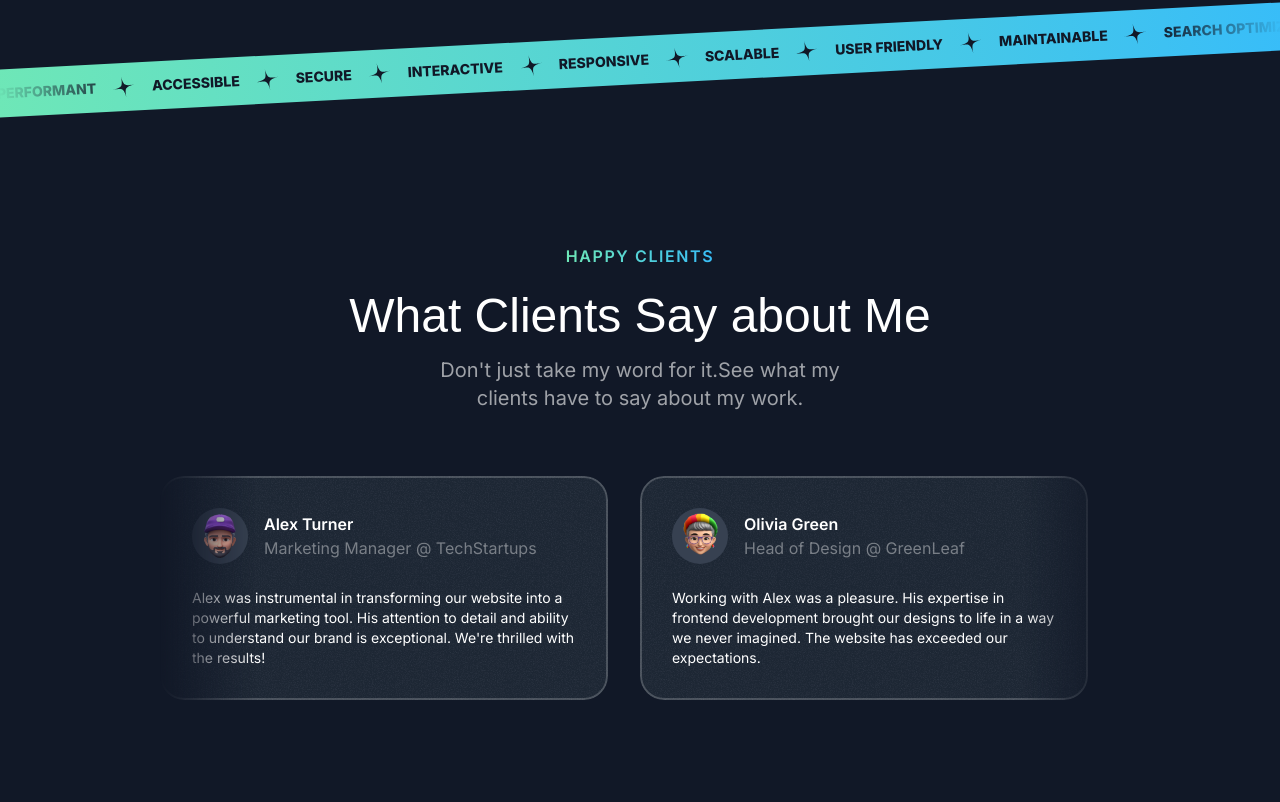
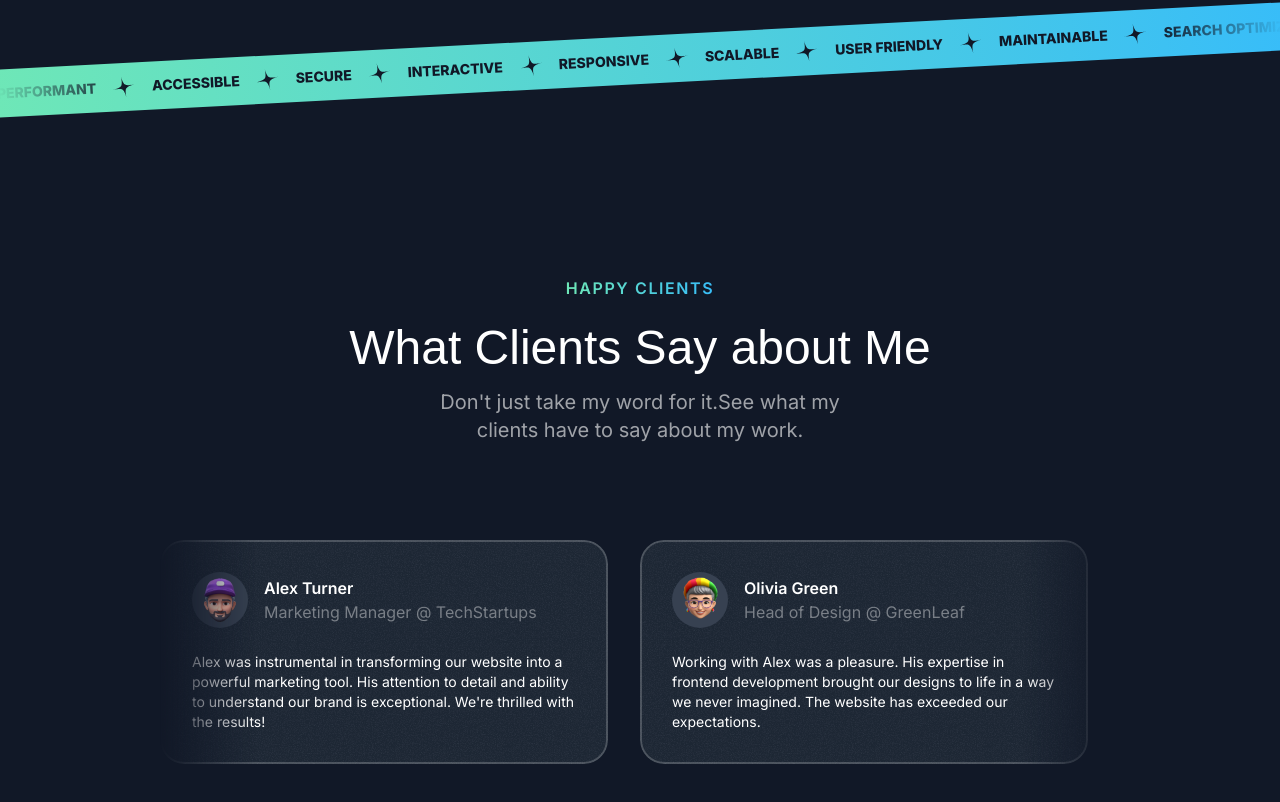
Before and after one commit to mr-Ayalk/ayalk_portfolio, a Next.js app: page / in a window 1280 px wide. Shown: the part 3014-3816 px from the top of the page. Before the commit the page ends 3778 px from the top, so only its background shows below. Built offline with nearby package versions, Linux system fonts and the light colour scheme; a web font is replaced by a local one.

Commit message:
desktop size testemonial page completed

```diff
--- a/src/sections/Testimonials.tsx
+++ b/src/sections/Testimonials.tsx
@@ -43,7 +43,7 @@ const testimonials = [
 
 export const TestimonialsSection = () => {
   return (
-    <div className="py-16 flex">
+    <div className="py-16 lg:py-24">
       <div className="container">
         <SectionHeader
           eyebrow="Happy Clients"
@@ -52,7 +52,7 @@ export const TestimonialsSection = () => {
         about my work."
         />
 
-        <div className="mt-16 flex overflow-x-clip [mask-image:linear-gradient(to_right,transparent,black_10%,black_90%,transparent)]">
+        <div className="mt-16 lg:mt-24 flex overflow-x-clip [mask-image:linear-gradient(to_right,transparent,black_10%,black_90%,transparent)]">
           <div className="flex gap-8 flex-none">
             {testimonials.map((testimonial) => (
               <Card
```
